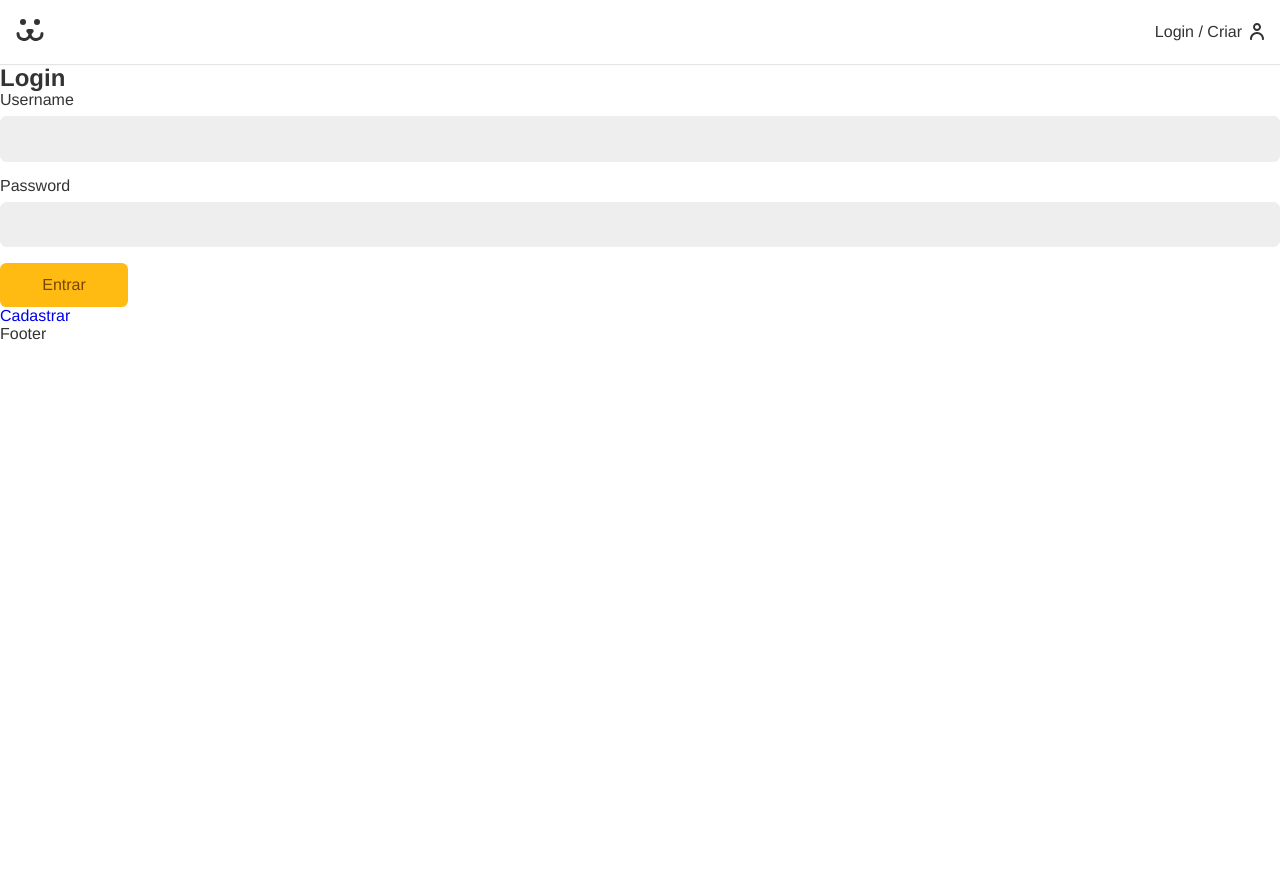
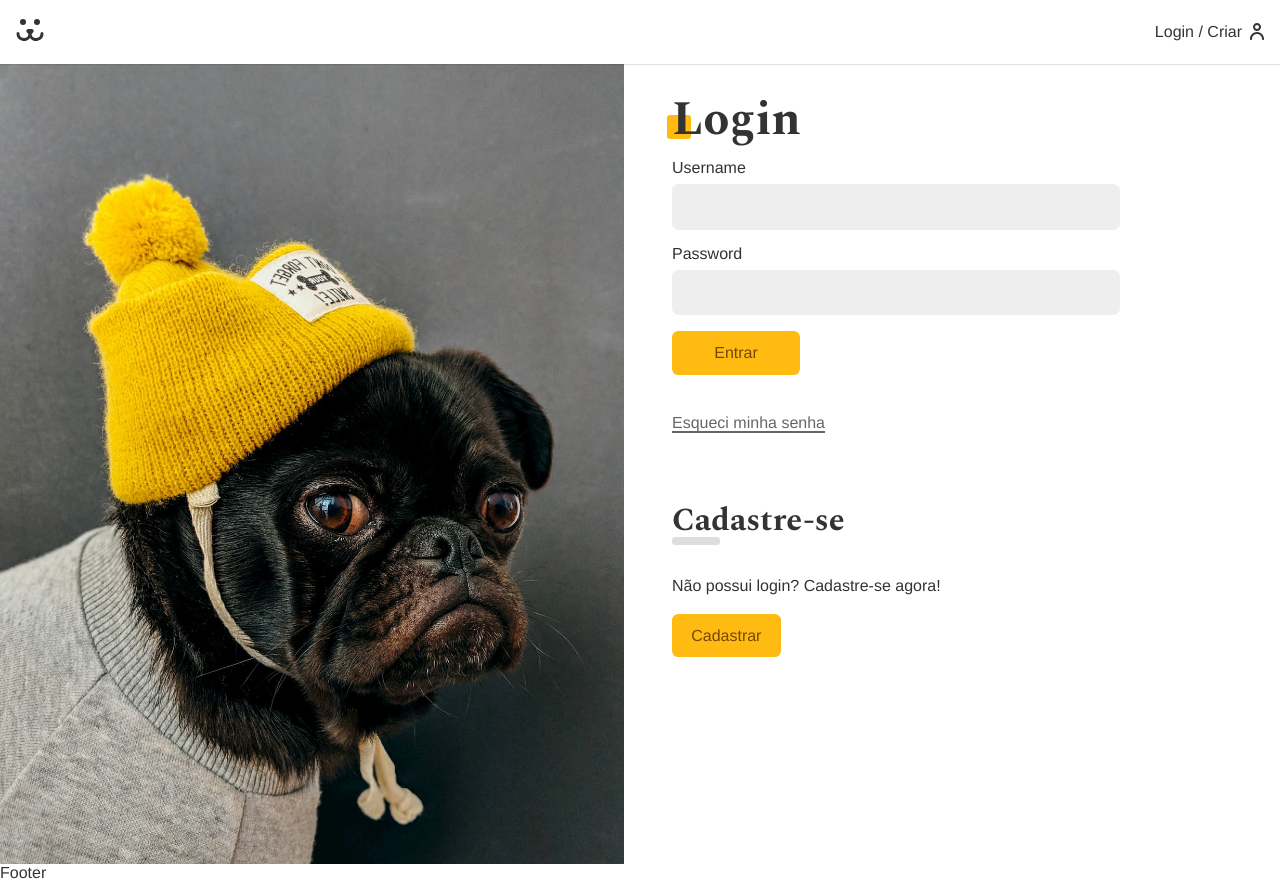
Before and after one commit to cbsalt/the-dogz, a React (Create React App) app: page /login in a window 1280 px wide. Before the commit the page ends 800 px from the top, so only its background shows below. Built offline with nearby package versions, Linux system fonts and the light colour scheme.

Commit message:
feat: login screen

```diff
--- a/src/App.css
+++ b/src/App.css
@@ -1,3 +1,5 @@
+@import url('https://fonts.googleapis.com/css2?family=Spectral:wght@700&display=swap');
+
 * {
   box-sizing: border-box;
 }
@@ -7,7 +9,7 @@
   margin: 0px;
   color: #333;
   --type-first: Helvetica, sans-serif, Arial;
-  --type-second: 'Spectral', Georgia;
+  --type-second: 'Spectral', georgia;
   font-family: var(--type-first)
 }
 
@@ -35,6 +37,7 @@
 
 a {
   text-decoration: none;
+  color: #333;
 }
 
 .container {
@@ -42,3 +45,38 @@
   padding: 0 1rem;
   margin: 0 auto;
 }
+
+.title {
+  font-family: var(--type-second);
+  line-height: 1;
+  font-size: 3rem;
+  margin: 1rem 0;
+  position: relative;
+  z-index: 1;
+}
+
+.title::after {
+  content: '';
+  display: block;
+  width: 1.5rem;
+  height: 1.5rem;
+  background: #fb1;
+  position: absolute;
+  bottom: 5px;
+  left: -5px;
+  border-radius: 0.2rem;
+  z-index: -1;
+}
+
+.animeLeft {
+  opacity: 0;
+  transform: translateX(-20px);
+  animation: animeLeft .3s forwards;
+}
+
+@keyframes animeLeft {
+  to {
+    opacity: 1;
+    transform: initial;
+  }
+}
--- a/src/App.js
+++ b/src/App.js
@@ -5,17 +5,20 @@
 import Footer from './components/Footer';
 import Home from './components/Home';
 import Login from './components/Login/Login';
+import { UserStorage } from './UserContext';
 
 function App() {
   return (
     <div>
       <BrowserRouter>
+        <UserStorage>
           <Header />
           <Routes>
             <Route path="/" element={<Home />} />
             <Route path="/login/*" element={<Login />} />
           </Routes>
           <Footer />
+        </UserStorage>
       </BrowserRouter>
     </div>
   );
--- /dev/null
+++ b/src/UserContext.js
@@ -0,0 +1,81 @@
+import React, {
+  createContext, useCallback, useEffect, useState,
+} from 'react';
+import { useNavigate } from 'react-router-dom';
+import { TOKEN_POST, TOKEN_VALIDATE_POST, USER_GET } from './api';
+
+export const UserContext = createContext();
+
+export const UserStorage = ({ children }) => {
+  const [data, setData] = useState(null);
+  const [login, setLogin] = useState((null));
+  const [loading, setLoading] = useState(false);
+  const [error, setError] = useState(null);
+  const navigate = useNavigate();
+
+  const userLogout = useCallback(async () => {
+    setData(null);
+    setError(null);
+    setLoading(false);
+    setLogin(false);
+    window.localStorage.removeItem('token');
+    navigate('/login');
+  }, [navigate]);
+
+  async function getUser(token) {
+    const { url, options } = USER_GET(token);
+    const response = await fetch(url, options);
+    const json = await response.json();
+    setData(json);
+    setLogin(true);
+  }
+
+  async function userLogin(username, password) {
+    try {
+      setError(null);
+      setLoading(true);
+      const { url, options } = TOKEN_POST({ username, password });
+      const response = await fetch(url, options);
+      if (!response.ok) throw new Error(`Error: ${response.statusText}`);
+      const { token } = await response.json();
+      window.localStorage.setItem('token', token);
+      await getUser(token);
+      navigate('/account');
+    } catch (err) {
+      setError(err.message);
+      setLogin(false);
+    } finally {
+      setLoading(false);
+    }
+  }
+
+  useEffect(() => {
+    async function autoLogin() {
+      const token = window.localStorage.getItem('token');
+      if (token) {
+        try {
+          setError(null);
+          setLoading(true);
+          const { url, options } = TOKEN_VALIDATE_POST(token);
+          const response = await fetch(url, options);
+          if (!response.ok) throw new Error('Token inválido');
+          await getUser(token);
+        } catch (err) {
+          userLogout();
+        } finally {
+          setLoading(false);
+        }
+      }
+    }
+    autoLogin();
+  }, [userLogout]);
+
+  return (
+    <UserContext.Provider value={{
+      userLogin, userLogout, data, error, loading, login,
+    }}
+    >
+      {children}
+    </UserContext.Provider>
+  );
+};
--- a/src/api.js
+++ b/src/api.js
@@ -13,6 +13,18 @@
   };
 }
 
+export function TOKEN_VALIDATE_POST(token) {
+  return {
+    url: `${API_URL}/jwt-auth/v1/token/validate`,
+    options: {
+      method: 'POST',
+      headers: {
+        Authorization: `Bearer ${token}`,
+      },
+    },
+  };
+}
+
 export function USER_GET(token) {
   return {
     url: `${API_URL}/api/user`,
--- a/src/components/Header.js
+++ b/src/components/Header.js
@@ -1,19 +1,31 @@
-import React from 'react';
+import React, { useContext } from 'react';
 import { Link } from 'react-router-dom';
 import styles from './Header.module.css';
 import { ReactComponent as Dogs } from '../assets/dogs.svg';
+import { UserContext } from '../UserContext';
 
-const Header = () => (
+const Header = () => {
+  const { data } = useContext(UserContext);
+
+  return (
     <header className={styles.header}>
       <nav className={`${styles.nav} container`}>
         <Link className={styles.logo} to="/" aria-label="Dogs - Home">
           <Dogs />
         </Link>
+        {data ? (
+          <Link className={styles.login} to="/account">
+            {data.nome}
+          </Link>
+        ) : (
           <Link className={styles.login} to="/login">
             Login / Criar
           </Link>
+        )}
+
       </nav>
     </header>
   );
+};
 
 export default Header;
--- /dev/null
+++ b/src/components/Helper/Error.js
@@ -0,0 +1,12 @@
+import React from 'react';
+
+const Error = ({ error }) => {
+  if (!error) return null;
+  return (
+    <p style={{ color: '#f31', margin: '1rem 0' }}>
+      {error}
+    </p>
+  );
+};
+
+export default Error;
--- a/src/components/Login/Login.js
+++ b/src/components/Login/Login.js
@@ -1,12 +1,21 @@
-import React from 'react';
-import { Route, Routes } from 'react-router-dom';
+import React, { useContext } from 'react';
+import { Navigate, Route, Routes } from 'react-router-dom';
+import { UserContext } from '../../UserContext';
 import LoginCreate from './LoginCreate';
 import LoginForm from './LoginForm';
 import LoginPasswordForgot from './LoginPasswordForgot';
 import LoginPasswordReset from './LoginPasswordReset';
 
-const Login = () => (
-  <div>
+import styles from './Login.module.css';
+
+const Login = () => {
+  const { login } = useContext(UserContext);
+
+  if (login === true) return <Navigate to="/account" />;
+
+  return (
+    <section className={styles.login}>
+      <div className={styles.forms}>
         <Routes>
           <Route path="/" element={<LoginForm />} />
           <Route path="create" element={<LoginCreate />} />
@@ -14,6 +23,9 @@
           <Route path="password-reset" element={<LoginPasswordReset />} />
         </Routes>
       </div>
+    </section>
+
   );
+};
 
 export default Login;
--- /dev/null
+++ b/src/components/Login/Login.module.css
@@ -0,0 +1,30 @@
+.login {
+  display: grid;
+  grid-template-columns: repeat(2, 1fr);
+  min-height: 100vh; /* footer sempre abaixo */
+  gap: 2rem;
+}
+
+.login::before {
+  content: '';
+  display: block;
+  background: url('../../assets/login.jpg') no-repeat center center;
+  background-size: cover;
+}
+
+.forms {
+  max-width: 30rem;
+  padding: 1rem;
+}
+
+@media (max-width: 640px) {
+  .login {
+    grid-template-columns: 1fr;
+  }
+  .login::before {
+    display: none;
+  }
+  .forms {
+    min-width: 100%;
+  }
+}
--- a/src/components/Login/LoginForm.js
+++ b/src/components/Login/LoginForm.js
@@ -1,54 +1,43 @@
-import React, { useEffect } from 'react';
+import React, { useContext } from 'react';
 import { Link } from 'react-router-dom';
 import Input from '../Form/Input';
 import Button from '../Form/Button';
 import useForm from '../../hooks/useForm';
-import { TOKEN_POST, USER_GET } from '../../api';
+import { UserContext } from '../../UserContext';
+import Error from '../Helper/Error';
+
+import styles from './LoginForm.module.css';
+import stylesBtn from '../Form/Button.module.css';
 
 const LoginForm = () => {
   const username = useForm();
   const password = useForm();
 
-  async function getUser(token) {
-    const { url, options } = USER_GET(token);
-    const response = await fetch(url, options);
-    const json = await response.json();
-    console.log(json);
-  }
-
-  useEffect(() => {
-    const token = window.localStorage.getItem('token');
-    if (token) {
-      getUser();
-    }
-  }, []);
+  const { userLogin, error, loading } = useContext(UserContext);
 
   async function handleSubmit(event) {
     event.preventDefault();
 
     if (username.validate() && password.validate()) {
-      const { url, options } = TOKEN_POST({
-        username: username.value,
-        password: password.value,
-      });
-
-      const response = await fetch(url, options);
-      const json = await response.json();
-      window.localStorage.setItem('token', json.token);
-      getUser(json.token);
+      userLogin(username.value, password.value);
     }
   }
 
   return (
-    <section>
-      <h1>Login</h1>
-      <form action="" onSubmit={handleSubmit}>
+    <section className="animeLeft">
+      <h1 className="title">Login</h1>
+      <form className={styles.form} action="" onSubmit={handleSubmit}>
         <Input label="Username" type="text" id="username" {...username} />
         <Input label="Password" type="password" id="password" {...password} />
-        <Button>Entrar</Button>
+        {loading ? <Button disabled>Carregando...</Button> : <Button>Entrar</Button>}
+        <Error error={error} />
       </form>
-      <Link to="/login/create">Cadastrar</Link>
-
+      <Link className={styles.forgot} to="/login/forgot">Esqueci minha senha</Link>
+      <div className={styles.register}>
+        <h2 className={styles.subtitle}>Cadastre-se</h2>
+        <p>Não possui login? Cadastre-se agora!</p>
+      </div>
+      <Link className={stylesBtn.button} to="/login/create">Cadastrar</Link>
     </section>
   );
 };
--- /dev/null
+++ b/src/components/Login/LoginForm.module.css
@@ -0,0 +1,42 @@
+.form {
+  margin-bottom: 2rem;
+}
+
+.forgot {
+  display: inline-block;
+  color: #666;
+  padding: 0.5rem 0;
+  line-height: 1;
+}
+
+.forgot::after {
+  content: '';
+  height: 2px;
+  width: 100%;
+  background: currentColor;
+  display: block;
+}
+
+.register {
+  margin-top: 4rem;
+}
+
+.register p {
+  margin-top: 2rem;
+  margin-bottom: 2rem;
+}
+
+.subtitle {
+  font-family: var(--type-second);
+  line-height: 1;
+  font-size: 2rem;
+}
+
+.subtitle::after {
+  content: '';
+  display: block;
+  background: #ddd;
+  height: 0.5rem;
+  width: 3rem;
+  border-radius: 0.2rem;
+}
```
Lines whose indentation alone changed are shown as unchanged.
